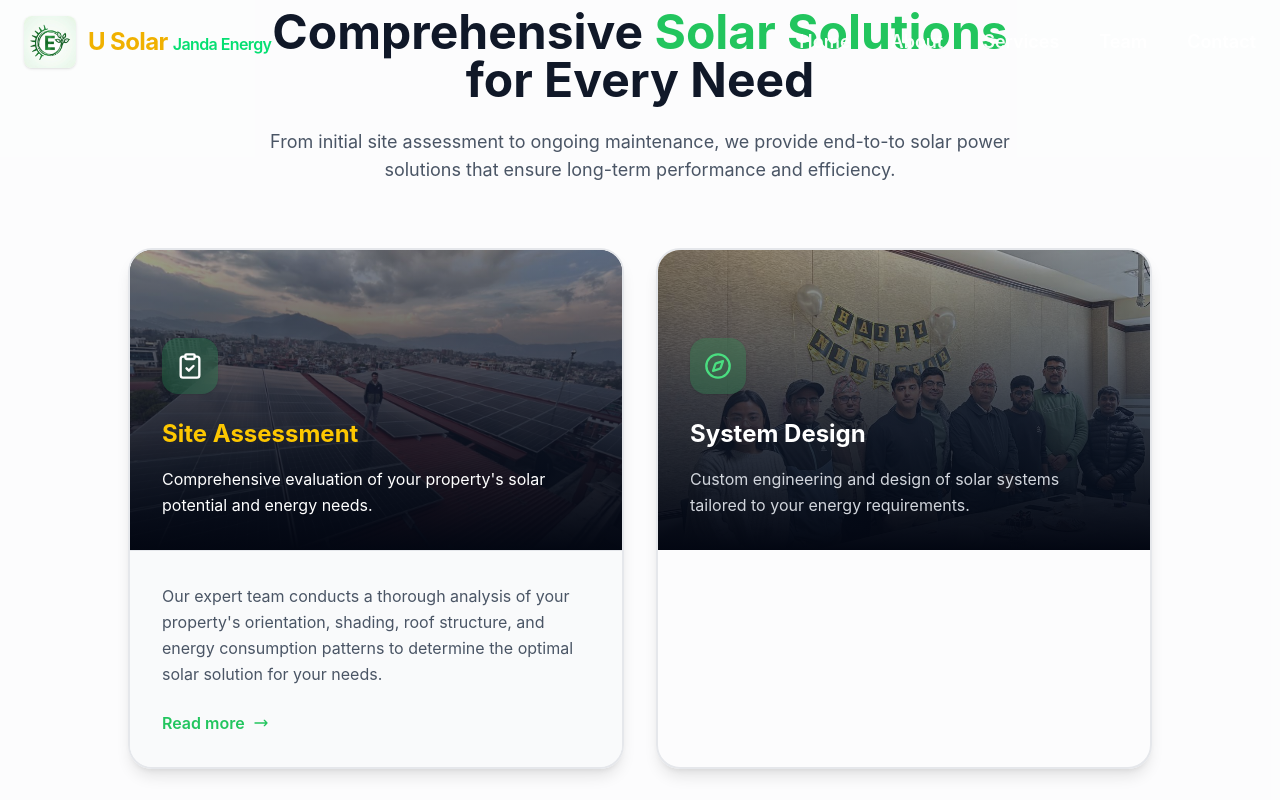
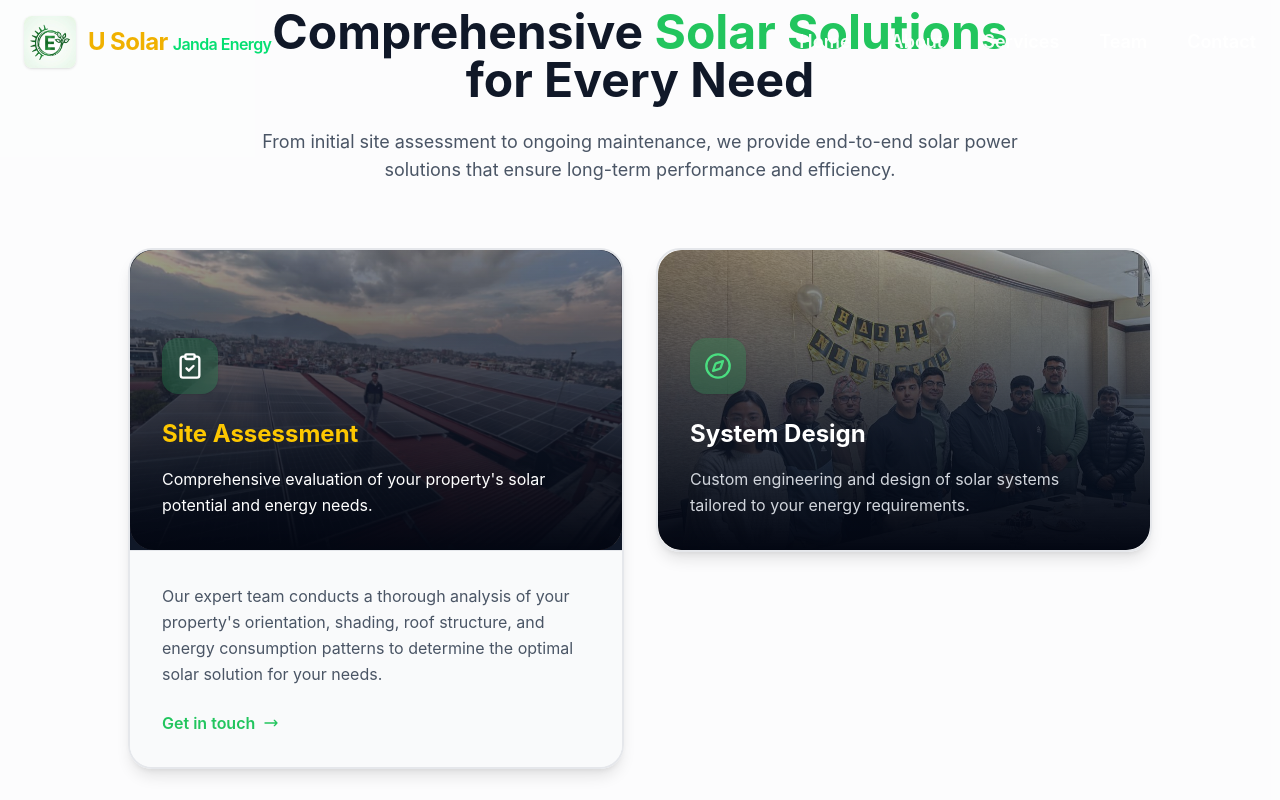
Before and after one commit to Pujangithub12/u-solar, a React (Vite) app: page / in a window 1280 px wide. Both pictures are taken after a click on the element 376 px from the left and 2022 px from the top of the page. Shown: the part 1622-2422 px from the top of the page. Built offline with nearby package versions, Linux system fonts and the light colour scheme.

Commit message:
update related to services

```diff
--- a/src/sections/Services.jsx
+++ b/src/sections/Services.jsx
@@ -1,14 +1,12 @@
 import React, { useState } from "react";
 import { motion, AnimatePresence } from "framer-motion";
 import {
-  Sun,
   Wrench,
   ClipboardCheck,
   BarChart3,
   Hammer,
   HardHat,
   Compass,
-  ChevronDown,
 } from "lucide-react";
 import img1 from "../assets/image-1.jpeg";
 import img2 from "../assets/image-2.jpeg";
@@ -83,21 +81,24 @@ const ServiceCard = ({ service, index, isExpanded, onToggle }) => {
       whileInView={{ opacity: 1, y: 0 }}
       viewport={{ once: true }}
       transition={{ delay: index * 0.1 }}
-      className="relative rounded-3xl overflow-hidden border-2 border-gray-200 shadow-lg transition-all duration-300"
+      className="relative rounded-3xl overflow-hidden border-2 border-gray-200 shadow-lg transition-all duration-300 group isolate"
     >
       <div
-        onClick={onToggle}
+        onClick={(e) => {
+          e.stopPropagation();
+          onToggle(index);
+        }}
         className={`relative p-8 min-h-[300px] flex flex-col justify-end cursor-pointer transition-all duration-300 ${
           isExpanded
             ? "bg-gray-900"
             : "hover:border-primary-500 hover:shadow-2xl hover:shadow-primary-500/10"
         }`}
       >
-        <div className="absolute inset-0 z-0">
+        <div className="absolute inset-0 z-0 overflow-hidden rounded-3xl">
           <img
             src={service.image}
             alt={service.title}
-            className={`w-full h-full object-cover transition-transform duration-500 ${
+            className={`w-full h-full object-cover transition-transform duration-500 will-change-transform ${
               isExpanded ? "" : "group-hover:scale-110"
             }`}
           />
@@ -152,14 +153,15 @@ const ServiceCard = ({ service, index, isExpanded, onToggle }) => {
                 href="#contact"
                 onClick={(e) => {
                   e.preventDefault();
+                  e.stopPropagation();
                   document.getElementById("contact")?.scrollIntoView({
                     behavior: "smooth",
                   });
-                  onToggle();
+                  onToggle(index);
                 }}
                 className="inline-flex items-center text-primary-500 font-semibold hover:text-primary-600 transition-colors"
               >
-                Read more
+                Get in touch
                 <svg
                   className="w-4 h-4 ml-2"
                   fill="none"
@@ -186,9 +188,7 @@ const Services = () => {
   const [expandedIndex, setExpandedIndex] = useState(null);
 
   const handleToggle = (index) => {
-    setExpandedIndex((prevExpandedIndex) =>
-      prevExpandedIndex === index ? null : index,
-    );
+    setExpandedIndex((prevIndex) => (prevIndex === index ? null : index));
   };
 
   return (
@@ -205,19 +205,19 @@ const Services = () => {
           </h3>
           <p className="text-gray-600 text-lg">
             From initial site assessment to ongoing maintenance, we provide
-            end-to-to solar power solutions that ensure long-term performance
+            end-to-end solar power solutions that ensure long-term performance
             and efficiency.
           </p>
         </div>
 
-        <div className="grid md:grid-cols-2 lg:grid-cols-2 gap-8 max-w-5xl mx-auto">
+        <div className="grid md:grid-cols-2 gap-8 max-w-5xl mx-auto items-start">
           {services.map((service, index) => (
             <ServiceCard
               key={service.title}
               service={service}
               index={index}
               isExpanded={expandedIndex === index}
-              onToggle={() => handleToggle(index)}
+              onToggle={handleToggle}
             />
           ))}
         </div>
```
